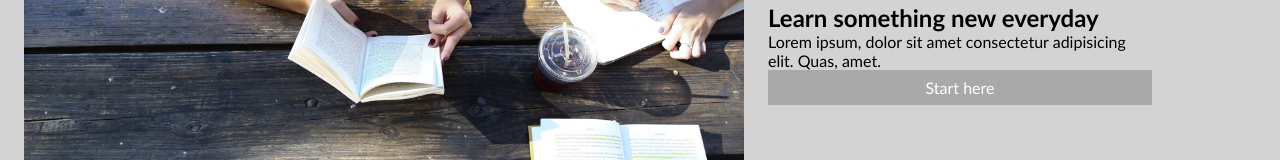
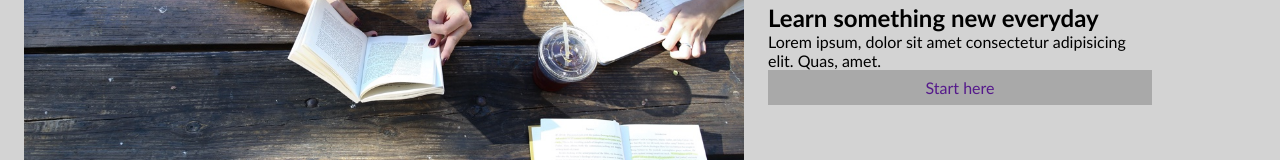
Before and after one commit to mohammadiamin/respons1, a plain HTML site: page index.html in a window 1280 px wide. Shown: the part 310-470 px from the top of the page. Drawn offline with Linux system fonts and the light colour scheme.

Commit message:
Update index.html
add "a" Tag to start button

```diff
--- a/index.html
+++ b/index.html
@@ -47,7 +47,7 @@
             <div class="text-container">
                 <h1>Learn something new everyday</h1>
                 <p>Lorem ipsum, dolor sit amet consectetur adipisicing elit. Quas, amet.</p>
-                <p class="button">Start here</p>
+                <p class="button"><a href="">Start here</a></p>
             </div>
         </section>
     <!--mission-->
```
